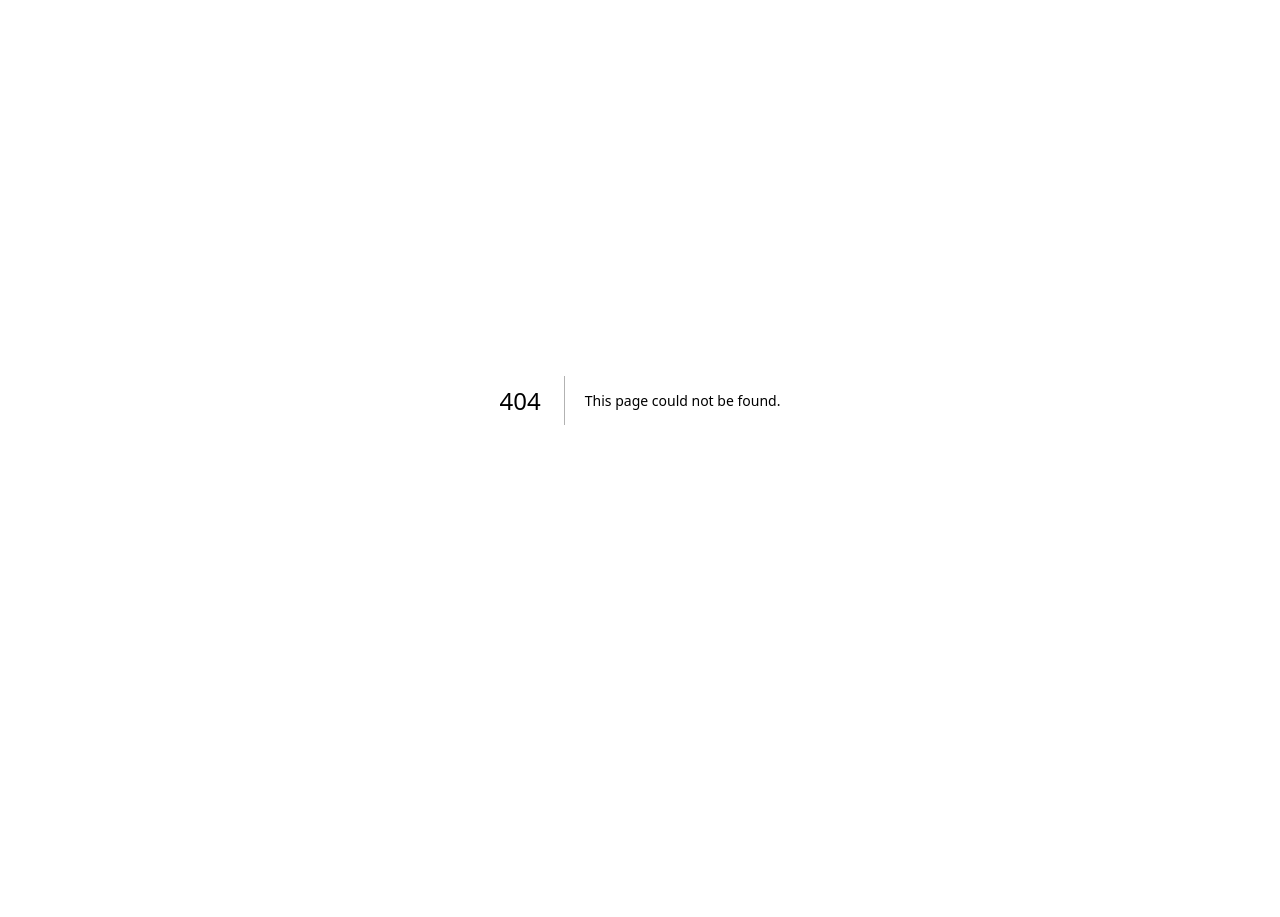
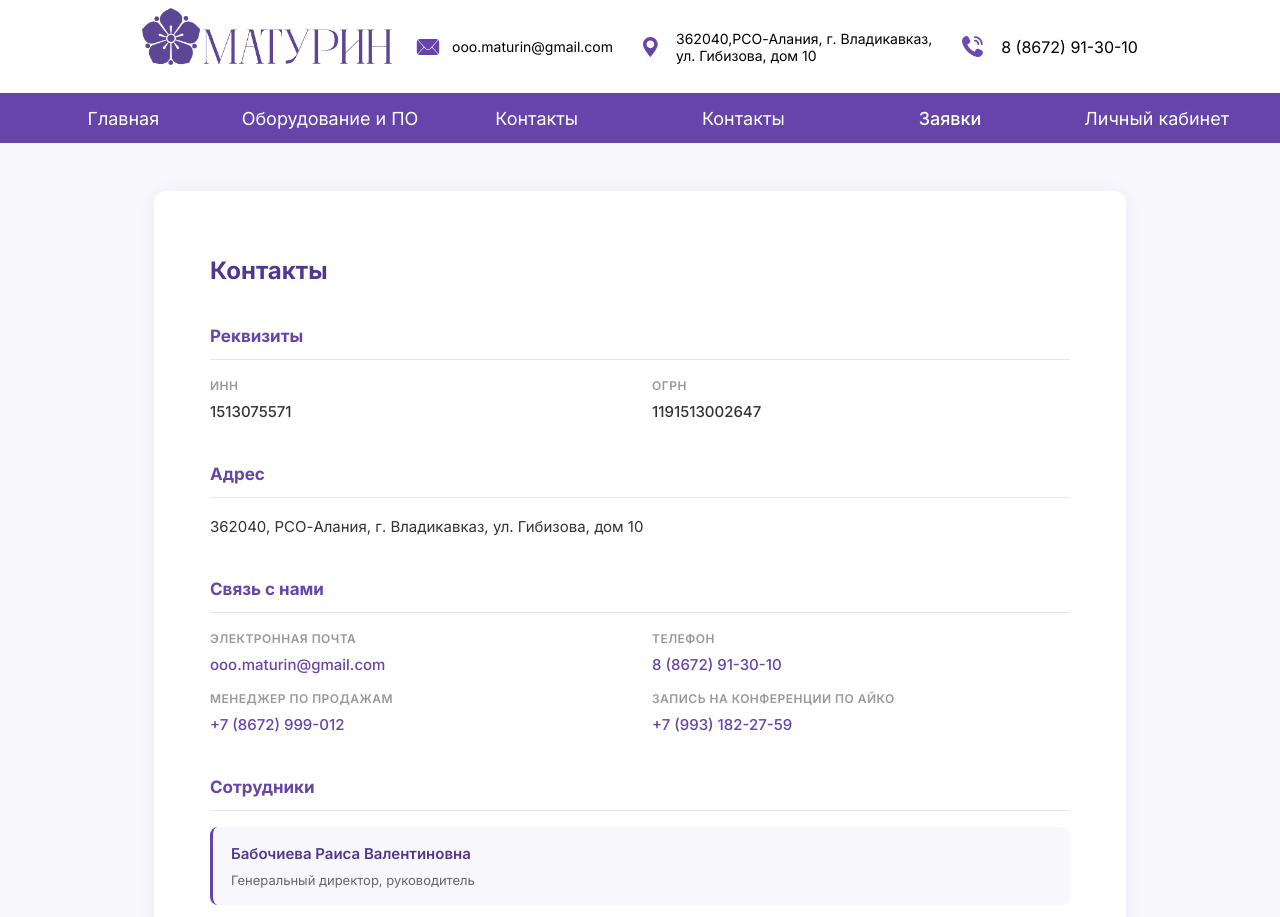
Before and after one commit to sskotezhov/maturin, a Next.js app in the folder frontend/: page /contacts in a window 1280 px wide. Before the commit this address had no page. Shown: the top 917 px of the page. Before the commit the page ends 800 px from the top, so only its background shows below. Built offline with nearby package versions, Linux system fonts and the light colour scheme.

Commit message:
add contacts

```diff
--- a/frontend/app/components/Header.js
+++ b/frontend/app/components/Header.js
@@ -67,6 +67,11 @@ export default function Header() {
                 Оборудование и ПО
               </Link>
             </div>
+            <div className="menu-item">
+              <Link href="/contacts" className="menu-link">
+                Контакты
+              </Link>
+            </div>
             <AdminNavItem />
             <CartWidget />
             <ClientAuthWrapper />
--- /dev/null
+++ b/frontend/app/contacts/page.js
@@ -0,0 +1,98 @@
+import Header from 'components/Header';
+import Footer from 'components/Footer';
+import '../styles/contacts.css';
+
+export const metadata = {
+  title: 'Контакты — Матурин',
+};
+
+export default function ContactsPage() {
+  return (
+    <>
+      <Header />
+      <main className="contacts-page">
+        <div className="contacts-container">
+          <h1>Контакты</h1>
+
+          <section className="contacts-section">
+            <h2>Реквизиты</h2>
+            <div className="contacts-info-grid">
+              <div className="contacts-info-item">
+                <span className="contacts-label">ИНН</span>
+                <span className="contacts-value">1513075571</span>
+              </div>
+              <div className="contacts-info-item">
+                <span className="contacts-label">ОГРН</span>
+                <span className="contacts-value">1191513002647</span>
+              </div>
+            </div>
+          </section>
+
+          <section className="contacts-section">
+            <h2>Адрес</h2>
+            <p className="contacts-address">
+              362040, РСО-Алания, г. Владикавказ, ул. Гибизова, дом 10
+            </p>
+          </section>
+
+          <section className="contacts-section">
+            <h2>Связь с нами</h2>
+            <div className="contacts-info-grid">
+              <div className="contacts-info-item">
+                <span className="contacts-label">Электронная почта</span>
+                <a href="mailto:ooo.maturin@gmail.com" className="contacts-link">
+                  ooo.maturin@gmail.com
+                </a>
+              </div>
+              <div className="contacts-info-item">
+                <span className="contacts-label">Телефон</span>
+                <a href="tel:+78672913010" className="contacts-link">
+                  8 (8672) 91-30-10
+                </a>
+              </div>
+              <div className="contacts-info-item">
+                <span className="contacts-label">Менеджер по продажам</span>
+                <a href="tel:+78672999012" className="contacts-link">
+                  +7 (8672) 999-012
+                </a>
+              </div>
+              <div className="contacts-info-item">
+                <span className="contacts-label">Запись на конференции по Айко</span>
+                <a href="tel:+79931822759" className="contacts-link">
+                  +7 (993) 182-27-59
+                </a>
+              </div>
+            </div>
+          </section>
+
+          <section className="contacts-section">
+            <h2>Сотрудники</h2>
+            <div className="contacts-employees">
+              <div className="contacts-employee">
+                <div className="contacts-employee-name">Бабочиева Раиса Валентиновна</div>
+                <div className="contacts-employee-role">Генеральный директор, руководитель</div>
+              </div>
+              <div className="contacts-employee">
+                <div className="contacts-employee-name">Крыжановская Инна Игоревна</div>
+                <div className="contacts-employee-role">Бухгалтер. Отдел бухгалтерского сопровождения</div>
+              </div>
+              <div className="contacts-employee">
+                <div className="contacts-employee-name">Магаева Роксана Казбековна</div>
+                <div className="contacts-employee-role">Менеджер по продажам Контур, TL</div>
+              </div>
+              <div className="contacts-employee">
+                <div className="contacts-employee-name">Крыжановская Ирина Викторовна</div>
+                <div className="contacts-employee-role">Бухгалтер системы iiko</div>
+              </div>
+              <div className="contacts-employee">
+                <div className="contacts-employee-name">Черсесов Олег Борисович</div>
+                <div className="contacts-employee-role">IT-специалист, монтаж и установка камер видеонаблюдения</div>
+              </div>
+            </div>
+          </section>
+        </div>
+      </main>
+      <Footer />
+    </>
+  );
+}
--- /dev/null
+++ b/frontend/app/styles/contacts.css
@@ -0,0 +1,123 @@
+.contacts-page {
+  min-height: calc(100vh - 80px);
+  background-color: #f8f7fc;
+  padding: 48px 20px 80px;
+}
+
+.contacts-container {
+  max-width: 860px;
+  margin: 0 auto;
+  background: #fff;
+  border-radius: 12px;
+  padding: 48px 56px;
+  box-shadow: 0 2px 16px rgba(82, 55, 144, 0.08);
+  color: var(--color-black);
+  font-family: Inter, sans-serif;
+  font-size: 15px;
+  line-height: 1.7;
+}
+
+.contacts-container h1 {
+  font-size: 24px;
+  font-weight: 700;
+  color: var(--color-black-purple);
+  margin-bottom: 36px;
+  line-height: 1.3;
+}
+
+.contacts-section {
+  margin-bottom: 36px;
+}
+
+.contacts-section h2 {
+  font-size: 17px;
+  font-weight: 700;
+  color: var(--color-purple);
+  margin-bottom: 16px;
+  padding-bottom: 8px;
+  border-bottom: 1px solid rgba(102, 68, 170, 0.15);
+}
+
+.contacts-info-grid {
+  display: grid;
+  grid-template-columns: 1fr 1fr;
+  gap: 12px 24px;
+}
+
+.contacts-info-item {
+  display: flex;
+  flex-direction: column;
+  gap: 2px;
+}
+
+.contacts-label {
+  font-size: 12px;
+  font-weight: 600;
+  color: #999;
+  text-transform: uppercase;
+  letter-spacing: 0.04em;
+}
+
+.contacts-value {
+  font-size: 15px;
+  font-weight: 500;
+  color: var(--color-black);
+}
+
+.contacts-link {
+  font-size: 15px;
+  font-weight: 500;
+  color: var(--color-purple);
+  text-decoration: none;
+  transition: opacity 0.2s;
+}
+
+.contacts-link:hover {
+  opacity: 0.75;
+  text-decoration: underline;
+}
+
+.contacts-address {
+  font-size: 15px;
+  color: var(--color-black);
+  margin: 0;
+}
+
+.contacts-employees {
+  display: flex;
+  flex-direction: column;
+  gap: 14px;
+}
+
+.contacts-employee {
+  background: #f8f7fc;
+  border-radius: 8px;
+  padding: 14px 18px;
+  border-left: 3px solid var(--color-purple);
+}
+
+.contacts-employee-name {
+  font-weight: 600;
+  font-size: 15px;
+  color: var(--color-black-purple);
+  margin-bottom: 2px;
+}
+
+.contacts-employee-role {
+  font-size: 13px;
+  color: #666;
+}
+
+@media (max-width: 768px) {
+  .contacts-container {
+    padding: 28px 20px;
+  }
+
+  .contacts-container h1 {
+    font-size: 20px;
+  }
+
+  .contacts-info-grid {
+    grid-template-columns: 1fr;
+  }
+}
```
